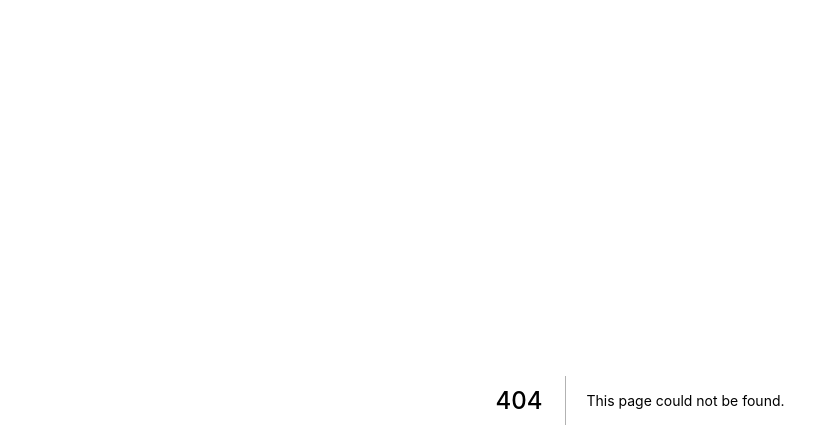
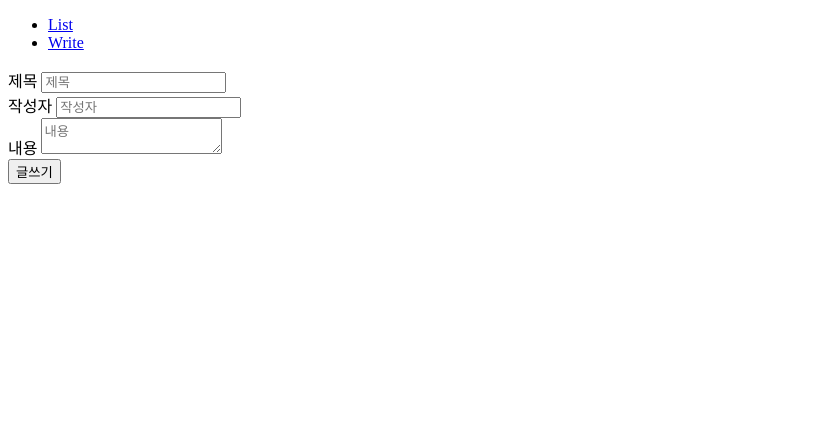
Before and after one commit to jiho5993/Board-frontend, a Next.js app: page /write in a window 1280 px wide. Before the commit this address had no page. Shown: the top 448 px of the page, without its empty margins (0-839 px from the left). Built offline with nearby package versions, Linux system fonts and the light colour scheme.

Commit message:
Add write page

```diff
--- a/package.json
+++ b/package.json
@@ -4,7 +4,8 @@
   "main": "index.js",
   "license": "MIT",
   "scripts": {
-    "dev": "nodemon server.js"
+    "dev": "next",
+    "start": "nodemon server.js"
   },
   "dependencies": {
     "axios": "^0.19.2",
--- /dev/null
+++ b/pages/components/header.js
@@ -0,0 +1,15 @@
+import Link from "next/link";
+import React from "react";
+
+const Header = () => {
+  return (
+    <div>
+      <ul>
+        <li><Link href={"/list"}><a>List</a></Link></li>
+        <li><Link href={"/write"}><a>Write</a></Link></li>
+      </ul>
+    </div>
+  )
+};
+
+export default Header;
--- a/pages/list.js
+++ b/pages/list.js
@@ -1,6 +1,7 @@
 import React, { useState, useEffect } from 'react';
 import Axios from 'axios';
 import Link from "next/link";
+import Header from "./components/header";
 
 const List = () => {
 
@@ -39,6 +40,7 @@ const List = () => {
 
   return (
     <div>
+      <Header/>
       <h1>list</h1>
       {ArticleList}
     </div>
--- a/pages/read.js
+++ b/pages/read.js
@@ -1,5 +1,6 @@
 import React from 'react';
 import Axios from 'axios';
+import Header from "./components/header";
 
 const Read = (props) => {
 
@@ -7,6 +8,7 @@ const Read = (props) => {
 
   return (
     <div>
+      <Header/>
       <h1>Read</h1>
       <h2>{article.title}</h2>
       <h3>{article.writer}</h3>
--- /dev/null
+++ b/pages/write.js
@@ -0,0 +1,44 @@
+import React, { useState, useEffect } from 'react';
+import Router from 'next/router';
+import Axios from 'axios';
+import Header from "./components/header";
+
+const Write = () => {
+
+  const [title, setTitle] = useState("");
+  const [writer, setWriter] = useState("");
+  const [content, setContent] = useState("");
+
+  const getTitle = (e) => { setTitle(e.target.value); }
+  const getWriter = (e) => { setWriter(e.target.value); }
+  const getContent = (e) => { setContent(e.target.value); }
+
+  const handleSubmit = () => {
+    Axios.post('http://localhost:3001/api/write', {
+        title: title,
+        writer: writer,
+        content: content
+      })
+      .then(res => {
+        console.log(res);
+        Router.push('/list');
+      })
+      .catch(err => {
+        console.log(err);
+      });
+  }
+
+  return (
+    <div>
+      <Header/>
+      <form className={"write-article"} method={'POST'}>
+        제목 <input id={"title"} onChange={getTitle} placeholder={"제목"} required/><br/>
+        작성자 <input id={"writer"} onChange={getWriter} placeholder={"작성자"} required/><br/>
+        내용 <textarea id={"content"} onChange={getContent} placeholder={"내용"} required/><br/>
+        <input type={"button"} onClick={handleSubmit} value={"글쓰기"}/>
+      </form>
+    </div>
+  )
+};
+
+export default Write;
```
Also changed, not shown: pages/index.js (+3 -5 lines), pages/test.js (deleted, +0 -9 lines).
